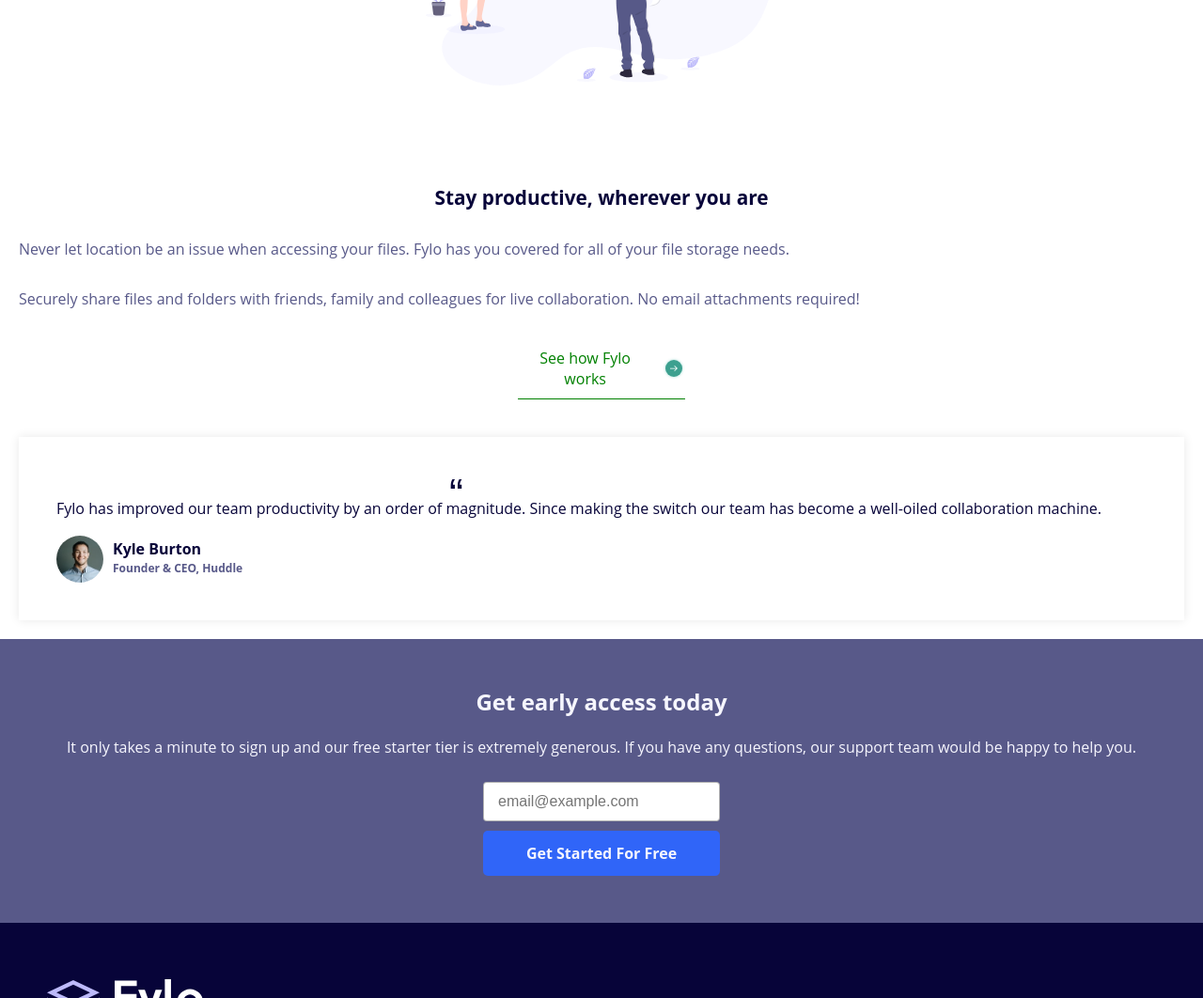
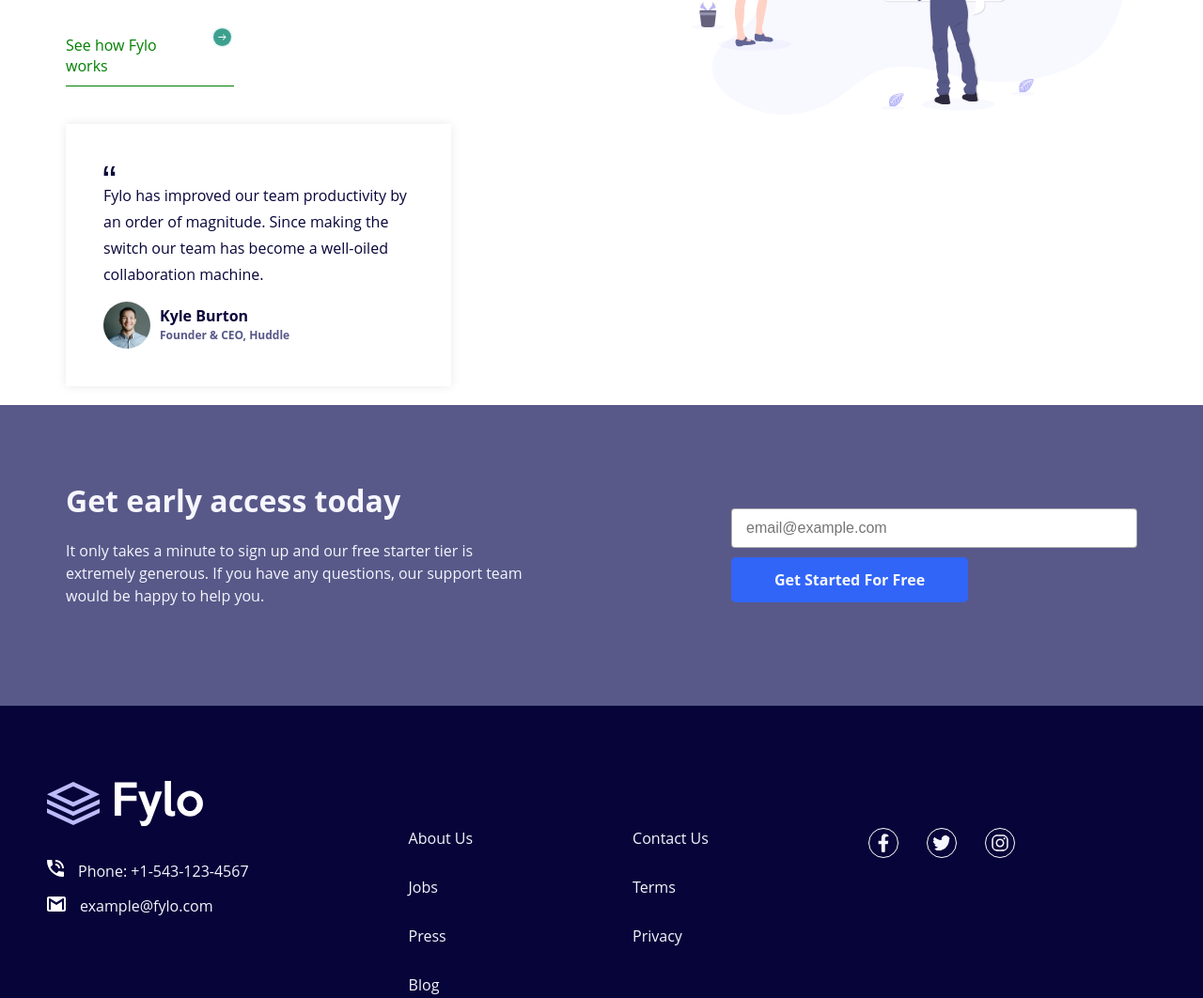
Before and after one commit to Wellissonb/fylo-landing-page, a plain HTML site: page index.html in a window 1280 px wide. Shown: the part 904-1966 px from the top of the page at 94% size. Drawn offline with Linux system fonts and the light colour scheme.

Commit message:
faltando somente as interações e a imagem de fundo

```diff
--- a/estilos/desktop.css
+++ b/estilos/desktop.css
@@ -1,6 +1,137 @@
 @charset "UTF-8";
 
-@media screen and (min-width: 1000px){
+@media screen and (min-width: 1100px){
+
+    :root{
+
+
+        --VeryDarkBlue: hsl(243, 87%, 12%);
+        --DesaturatedBlue: hsl(238, 22%, 44%);
+
+        --BrightBlue: hsl(224, 93%, 58%);
+        --ModerateCyan: hsl(170, 45%, 43%);
+
+        --LightGrayishBlue: hsl(240, 75%, 98%);
+        --LightGray: hsl(0, 0%, 75%);
+        }
+
+    header{
+        padding: 30px 50px;
+    }
+
+    main{
+        margin: 0px 0px 0px 0px;
+        text-align: none;
+        text-align: left;
+    }
+
+
+    .seçãoArquivos,.seçãoProdução{
+        display: flex;
+        flex-direction: row-reverse;
+        justify-content: space-between;
+
+
+    }
+
+    .seçãoArquivos, .seçãoProdução{
+        padding-right: 40px;
+    }
+
+    .conteudo{
+        max-width: 600px;
+
+    }
+
+    .seçãoArquivos{
+        margin-bottom: 150px;
+    }
+    .seçãoArquivos h1{
+        font-size: 2.3em;
+
+    }
+
+    .seçõesPrincipais h2{
+        font-size: 2.3em;
+        margin: 0px;
+    }
+
+    .seçõesPrincipais{
+        padding-left: 70px;
+
+
+    }
+
+    .seçõesPrincipais img{
+        align-self: flex-start;
+        width: 500px;
+    }
+
+    .primeiroEmail{
+        display: flex;
+        gap: 15px;
+    }
+
+    label{
+        text-align: center;
+        width: 150px;
+    }
+
+    input[type=email]{
+        width: 250px;
+    }
+
+    .perfil img{
+        width: 50px;
+    }
+
+    .comoFunciona{
+        margin: 0px;
+        border-bottom: 1px solid green;
+        width: 178.6px;
+        display: flex;
+        align-items: center;
+        gap: 10px;
+    }
+
+    .seçãoAcessToday{
+        display: flex;
+        justify-content: space-between;
+        padding: 80px 70px;
+        align-items: center;
+    }
+
+   .seçãoAcessToday h2{
+        font-size: 2em;
+   }
+
+    .textoAcessToday{
+        width: 500px;
+    }
+
+    .segundoEmail{
+        display: flex;
+        flex-direction: column;
+    }
+
+    .segundoEmail input[type=email]{
+        width: 400px;
+    }
+
+    .segundoEmail label{
+        color: var(--LightGrayishBlue);
+        font-weight: 700;
+    }
+
+
+    footer{
+        display: flex;
+        flex-direction: row;
+        gap: 170px;
+
+        padding: 80px 50px;
+    }
+
 
 
 
--- a/estilos/mobile.css
+++ b/estilos/mobile.css
@@ -56,11 +56,9 @@ header ul li a{
 
 
 main{
-
     font-family: 'Open Sans', sans-serif;
     text-align: center;
     box-sizing: border-box;
-
     margin: auto;
 }
 
@@ -156,6 +154,8 @@ label{
 }
 
 .blocoDecitação{
+
+    width: 330px;
     margin-top: 40px;
     background-color: rgb(255, 255, 255);
     box-shadow: 0px 0px 10px rgba(0, 0, 0, 0.089);
@@ -171,9 +171,7 @@ label{
 
 blockquote:before{
     content: url(../images/icon-quotes.svg);
-   margin-left: -310px;
-
-
+    margin-right: 96%;
 }
 
 .perfil{
--- a/index.html
+++ b/index.html
@@ -69,46 +69,32 @@
 
         <img src="images/illustration-2.svg" alt="" class="ilustração">
 
+        <div class="conteudo">
           <h2>Stay productive, wherever you are</h2>
-
           <p>
             Never let location be an issue when accessing your files. Fylo has you
             covered for all of your file storage needs.
           </p>
-
           <p>
             Securely share files and folders with friends, family and colleagues for
             live collaboration. No email attachments required!
           </p>
-
           <div class="comoFunciona"><a href="#" class="acessar">See how Fylo works</a>
-
             <img src="images/icon-arrow.svg" alt="" style="width: 25px"></div>
 
-
           <div class="blocoDecitação">
-
               <blockquote>
-
                 <p style="margin: 0px; margin-bottom: 15px;" >
-
                   Fylo has improved our team productivity by an order of magnitude. Since
                   making the switch our team has become a well-oiled collaboration machine.
-
                 </p>
-
               </blockquote>
-
             <div class="perfil">
-
-            <img src="images/avatar-testimonial.jpg" alt="">
-
+              <img src="images/avatar-testimonial.jpg" alt="" style="">
               <div class="nomeEcargo">
-
                 <p id="nome">Kyle Burton</p>
-
                 <p id="cargo">Founder & CEO, Huddle</p>
-
+              </div>
             </div>
           </div>
         </div>
@@ -120,12 +106,13 @@
 
 <section class="seçãoAcessToday">
 
+      <div class="textoAcessToday">
         <h2>Get early access today</h2>
-
         <p>
           It only takes a minute to sign up and our free starter tier is extremely generous.
           If you have any questions, our support team would be happy to help you.
         </p>
+      </div>
 
 
       <form class="segundoEmail" method="post" autocomplete="on">
@@ -138,9 +125,11 @@
 
           </div>
 
+         <label for="iemail2">Get Started For Free</label>
+
         </form>
 
-        <a href="" ><label for="iemail2">Get Started For Free</label></a>
+
 
       </div>
 </section>
@@ -160,12 +149,13 @@
         <li><a href="">About Us</a></li>
         <li><a href="">Jobs</a></li>
         <li><a href="">Press</a></li>
+        <li><a href="">Blog</a></li>
       </ul>
 
 
 
       <ul class="contatosEsuporte2">
-        <li><a href="">Blog</a></li>
+
         <li><a href="">Contact Us</a></li>
         <li><a href="">Terms</a></li>
         <li><a href="">Privacy</a></li>
```
Lines whose indentation alone changed are shown as unchanged.
